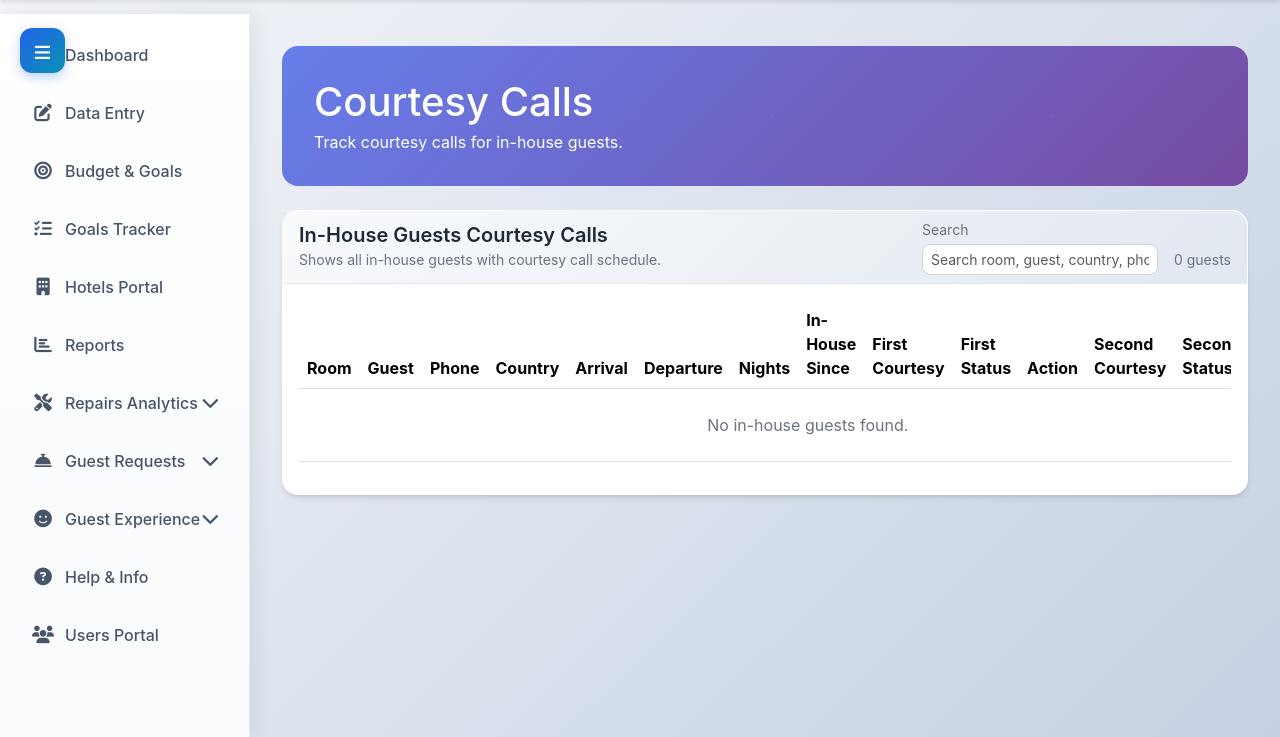
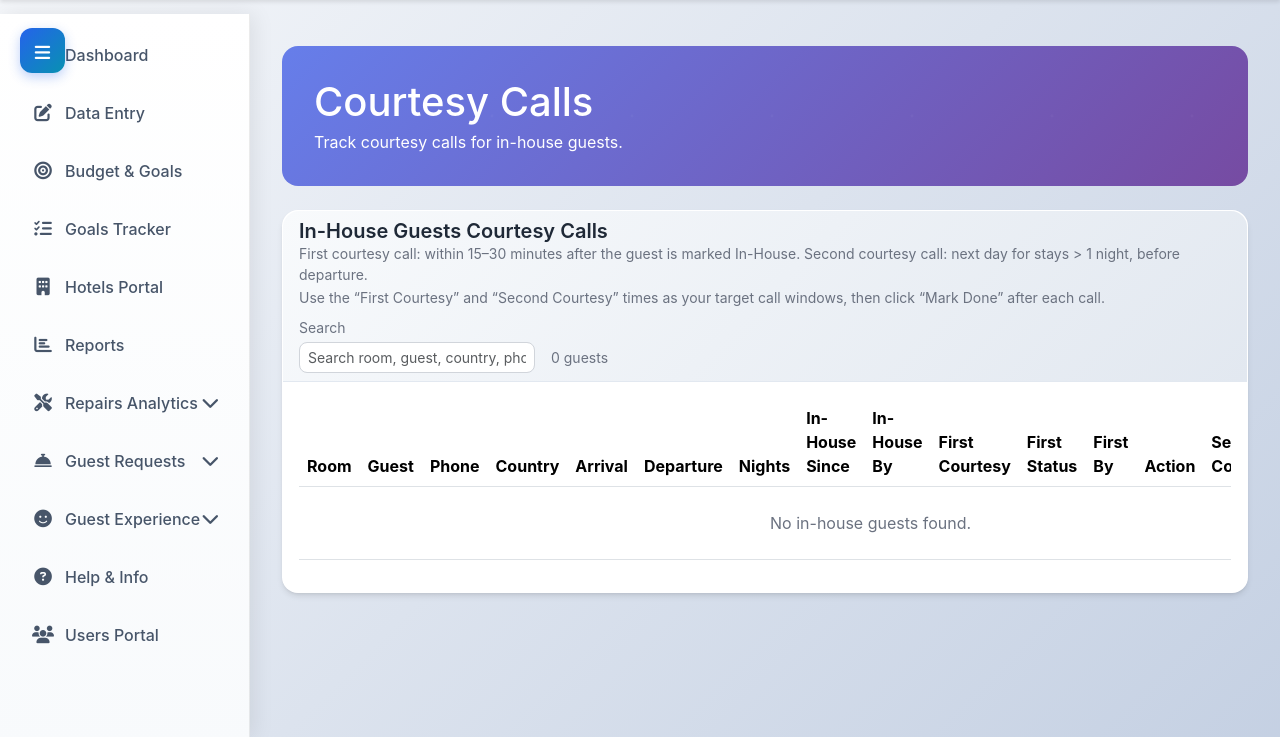
Before and after one commit to abdelmanem/BenchstayV2, a Django app: page /guest-experience/courtesy-calls/ in a window 1280 px wide. Shown: the part 62-799 px from the top of the page. Run offline with Django 5.2, Linux system fonts and the light colour scheme; the visitor is signed in with stand-in values (Sample User, id 1); data comes from the database, SQL or seed files in the repository; data that the repository does not hold is empty.

Commit message:
Enhance courtesy call tracking: Update courtesy_calls and in_house templates to display new fields for tracking courtesy call assignments, improve date formatting functions, and adjust table structures for better data presentation. Modify ArrivalRecord model to include fields for tracking who made the courtesy calls.

```diff
--- a/guest_experience/models.py
+++ b/guest_experience/models.py
@@ -31,10 +31,13 @@ class ArrivalRecord(models.Model):
 
     # Courtesy call tracking
     in_house_since = models.DateTimeField(null=True, blank=True)
+    in_house_by = models.ForeignKey(User, null=True, blank=True, on_delete=models.SET_NULL, related_name="arrival_records_in_house")
     first_courtesy_due_at = models.DateTimeField(null=True, blank=True)
     first_courtesy_done_at = models.DateTimeField(null=True, blank=True)
+    first_courtesy_by = models.ForeignKey(User, null=True, blank=True, on_delete=models.SET_NULL, related_name="arrival_records_first_courtesy")
     second_courtesy_due_at = models.DateTimeField(null=True, blank=True)
     second_courtesy_done_at = models.DateTimeField(null=True, blank=True)
+    second_courtesy_by = models.ForeignKey(User, null=True, blank=True, on_delete=models.SET_NULL, related_name="arrival_records_second_courtesy")
 
     created_at = models.DateTimeField(auto_now_add=True)
     updated_at = models.DateTimeField(auto_now=True)
--- a/guest_experience/views.py
+++ b/guest_experience/views.py
@@ -517,9 +517,10 @@ def mark_in_house(request):
     qs = ArrivalRecord.objects.filter(confirmation_number__in=cleaned_ids)
     for record in qs:
         # Only set in-house timing if actually transitioning to In-House
-        if record.status.lower() not in ["in-house", "in house"]:
+        if (record.status or "").lower() not in ["in-house", "in house"]:
             record.status = "In-House"
             record.in_house_since = now
+            record.in_house_by = request.user
 
             # First courtesy call: 20 minutes after status change
             record.first_courtesy_due_at = now + timedelta(minutes=20)
@@ -598,6 +599,8 @@ def in_house_api(request):
             "departure_date": a.departure_date.isoformat() if a.departure_date else None,
             "nights": a.nights,
             "status": a.status,
+            "in_house_since": a.in_house_since.isoformat() if a.in_house_since else None,
+            "in_house_by": a.in_house_by.username if a.in_house_by else None,
         }
         for a in qs
     ]
@@ -668,11 +671,14 @@ def courtesy_calls_api(request):
                 "departure_date": a.departure_date.isoformat() if a.departure_date else None,
                 "nights": a.nights,
                 "in_house_since": a.in_house_since.isoformat() if a.in_house_since else None,
+                "in_house_by": a.in_house_by.username if a.in_house_by else None,
                 "first_courtesy_due_at": a.first_courtesy_due_at.isoformat() if a.first_courtesy_due_at else None,
                 "first_courtesy_done_at": a.first_courtesy_done_at.isoformat() if a.first_courtesy_done_at else None,
+                "first_courtesy_by": a.first_courtesy_by.username if a.first_courtesy_by else None,
                 "first_courtesy_status": first_status,
                 "second_courtesy_due_at": a.second_courtesy_due_at.isoformat() if a.second_courtesy_due_at else None,
                 "second_courtesy_done_at": a.second_courtesy_done_at.isoformat() if a.second_courtesy_done_at else None,
+                "second_courtesy_by": a.second_courtesy_by.username if a.second_courtesy_by else None,
                 "second_courtesy_status": second_status,
             }
         )
@@ -706,8 +712,10 @@ def mark_courtesy_done(request):
     now = timezone.now()
     if which == "first":
         record.first_courtesy_done_at = now
+        record.first_courtesy_by = request.user
     else:
         record.second_courtesy_done_at = now
+        record.second_courtesy_by = request.user
     record.updated_by = request.user
     record.updated_at = now
     record.save()
--- a/templates/guest_experience/courtesy_calls.html
+++ b/templates/guest_experience/courtesy_calls.html
@@ -16,7 +16,8 @@
     <div class="card-header d-flex flex-wrap justify-content-between align-items-center gap-2">
         <div>
             <h5 class="card-title mb-0">In-House Guests Courtesy Calls</h5>
-            <small class="text-muted">Shows all in-house guests with courtesy call schedule.</small>
+            <small class="text-muted d-block">First courtesy call: within 15–30 minutes after the guest is marked In-House. Second courtesy call: next day for stays &gt; 1 night, before departure.</small>
+            <small class="text-muted">Use the “First Courtesy” and “Second Courtesy” times as your target call windows, then click “Mark Done” after each call.</small>
         </div>
         <div class="d-flex flex-wrap align-items-center gap-3">
             <div class="d-flex flex-column">
@@ -42,17 +43,20 @@
                         <th>Departure</th>
                         <th>Nights</th>
                         <th>In-House Since</th>
+                        <th>In-House By</th>
                         <th>First Courtesy</th>
                         <th>First Status</th>
+                        <th>First By</th>
                         <th>Action</th>
                         <th>Second Courtesy</th>
                         <th>Second Status</th>
+                        <th>Second By</th>
                         <th>Action</th>
                     </tr>
                 </thead>
                 <tbody id="courtesy-body">
                     <tr>
-                        <td colspan="14" class="text-center py-4 text-muted">
+                        <td colspan="16" class="text-center py-4 text-muted">
                             Loading courtesy calls...
                         </td>
                     </tr>
@@ -70,6 +74,31 @@ document.addEventListener('DOMContentLoaded', function () {
     const searchInput = document.getElementById('courtesy-search-input');
     const countLabel = document.getElementById('courtesy-count');
     let allRows = [];
+
+    function formatDate(isoString) {
+        if (!isoString) return '-';
+        const d = new Date(isoString);
+        if (isNaN(d.getTime())) return isoString;
+        return d.toLocaleDateString(undefined, {
+            year: 'numeric',
+            month: '2-digit',
+            day: '2-digit',
+        });
+    }
+
+    function formatDateTime(isoString) {
+        if (!isoString) return '-';
+        const d = new Date(isoString);
+        if (isNaN(d.getTime())) return isoString;
+        return d.toLocaleDateString(undefined, {
+            year: 'numeric',
+            month: '2-digit',
+            day: '2-digit',
+        }) + ' ' + d.toLocaleTimeString(undefined, {
+            hour: '2-digit',
+            minute: '2-digit',
+        });
+    }
 
     function getCookie(name) {
         let cookieValue = null;
@@ -106,7 +135,7 @@ document.addEventListener('DOMContentLoaded', function () {
         }
 
         if (!filtered.length) {
-            tbody.innerHTML = '<tr><td colspan="14" class="text-center py-4 text-muted">No in-house guests found.</td></tr>';
+            tbody.innerHTML = '<tr><td colspan="16" class="text-center py-4 text-muted">No in-house guests found.</td></tr>';
             return;
         }
 
@@ -117,20 +146,23 @@ document.addEventListener('DOMContentLoaded', function () {
                 <td>${item.guest_name || '-'}</td>
                 <td>${item.phone || '-'}</td>
                 <td>${item.country || '-'}</td>
-                <td>${item.arrival_date || '-'}</td>
-                <td>${item.departure_date || '-'}</td>
+                <td>${formatDate(item.arrival_date)}</td>
+                <td>${formatDate(item.departure_date)}</td>
                 <td>${item.nights != null ? item.nights : '-'}</td>
-                <td>${item.in_house_since || '-'}</td>
-                <td>${item.first_courtesy_due_at || '-'}</td>
+                <td>${formatDateTime(item.in_house_since)}</td>
+                <td>${item.in_house_by || '-'}</td>
+                <td>${formatDateTime(item.first_courtesy_due_at)}</td>
                 <td>${item.first_courtesy_status || '-'}</td>
+                <td>${item.first_courtesy_by || '-'}</td>
                 <td>
                     ${item.first_courtesy_status === 'Pending' || item.first_courtesy_status === 'Overdue'
                         ? `<button class="btn btn-sm btn-outline-primary courtesy-done-btn" data-which="first" data-id="${item.confirmation_number}">Mark Done</button>`
                         : ''
                     }
                 </td>
-                <td>${item.second_courtesy_due_at || '-'}</td>
+                <td>${formatDateTime(item.second_courtesy_due_at)}</td>
                 <td>${item.second_courtesy_status || '-'}</td>
+                <td>${item.second_courtesy_by || '-'}</td>
                 <td>
                     ${item.second_courtesy_status === 'Pending' || item.second_courtesy_status === 'Overdue'
                         ? `<button class="btn btn-sm btn-outline-primary courtesy-done-btn" data-which="second" data-id="${item.confirmation_number}">Mark Done</button>`
```
Also changed, not shown: templates/guest_experience/in_house.html (+34 -4 lines).
